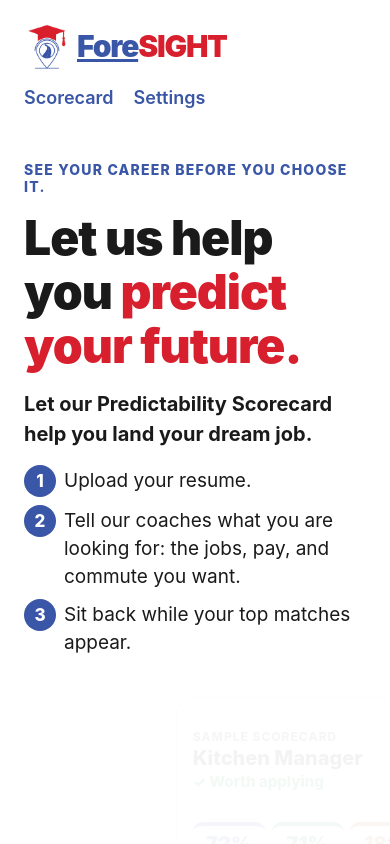
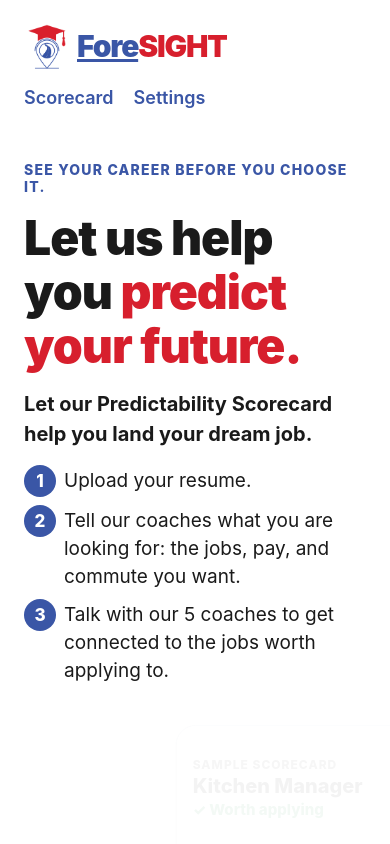
Before and after one commit to cedricthompson/mgt409-jobseeker-app, a React Native app in the folder app/: screen / in a window 390 px wide. Built offline with nearby package versions, Linux system fonts and the light colour scheme; no server answers.

Commit message:
Opening screen: step 3 now points to the 5 coaches
Co-Authored-By: Claude Opus 5.5 <noreply@anthropic.com>

```diff
--- a/app/screens/WelcomeScreen.tsx
+++ b/app/screens/WelcomeScreen.tsx
@@ -62,7 +62,7 @@ function TypedHeadline({ animate, onDone }: { animate: boolean; onDone: () => vo
 const HOW_STEPS = [
   'Upload your resume.',
   'Tell our coaches what you are looking for: the jobs, pay, and commute you want.',
-  'Sit back while your top matches appear.',
+  'Talk with our 5 coaches to get connected to the jobs worth applying to.',
 ];
 
 // The line under the headline fades up once the headline has finished typing.
```
